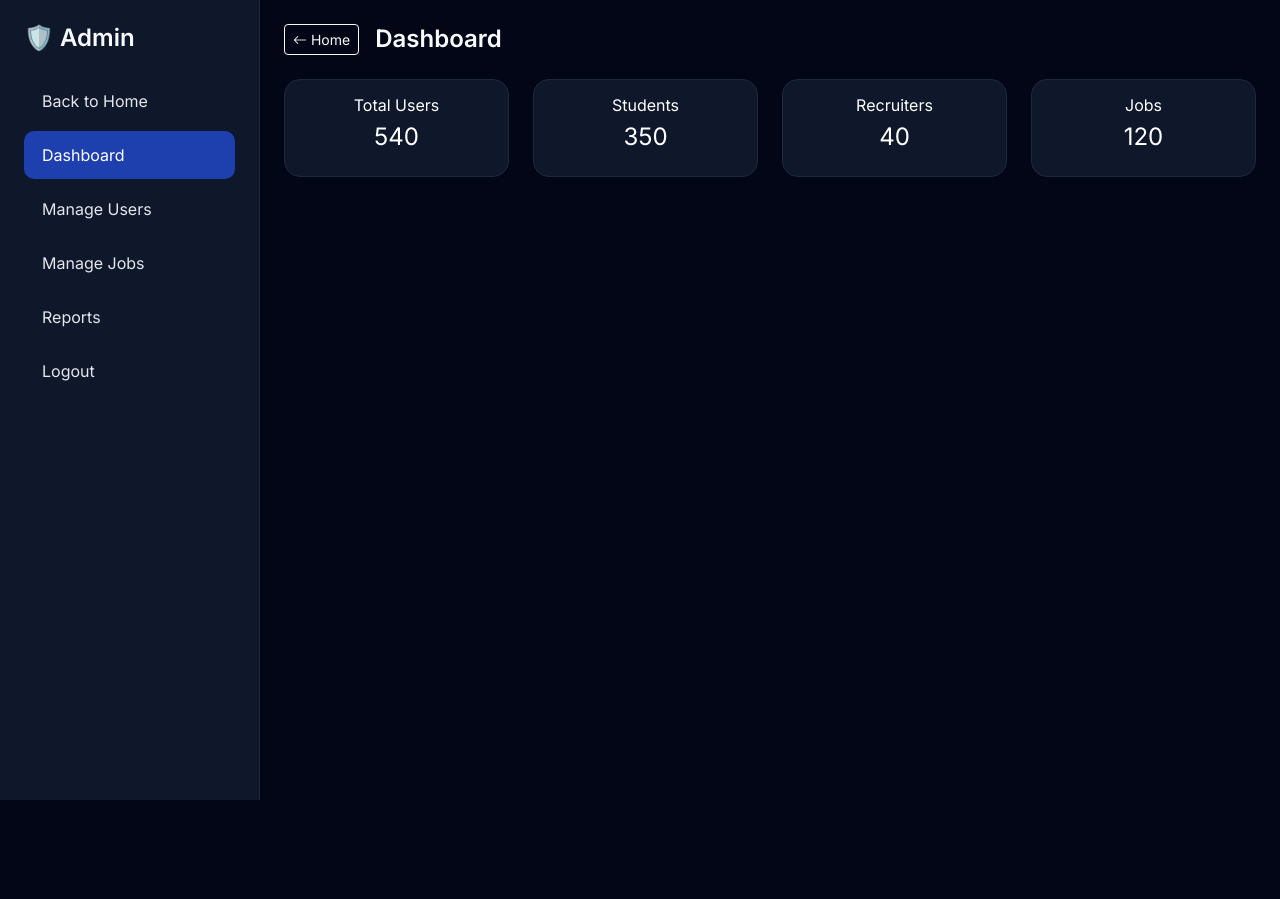
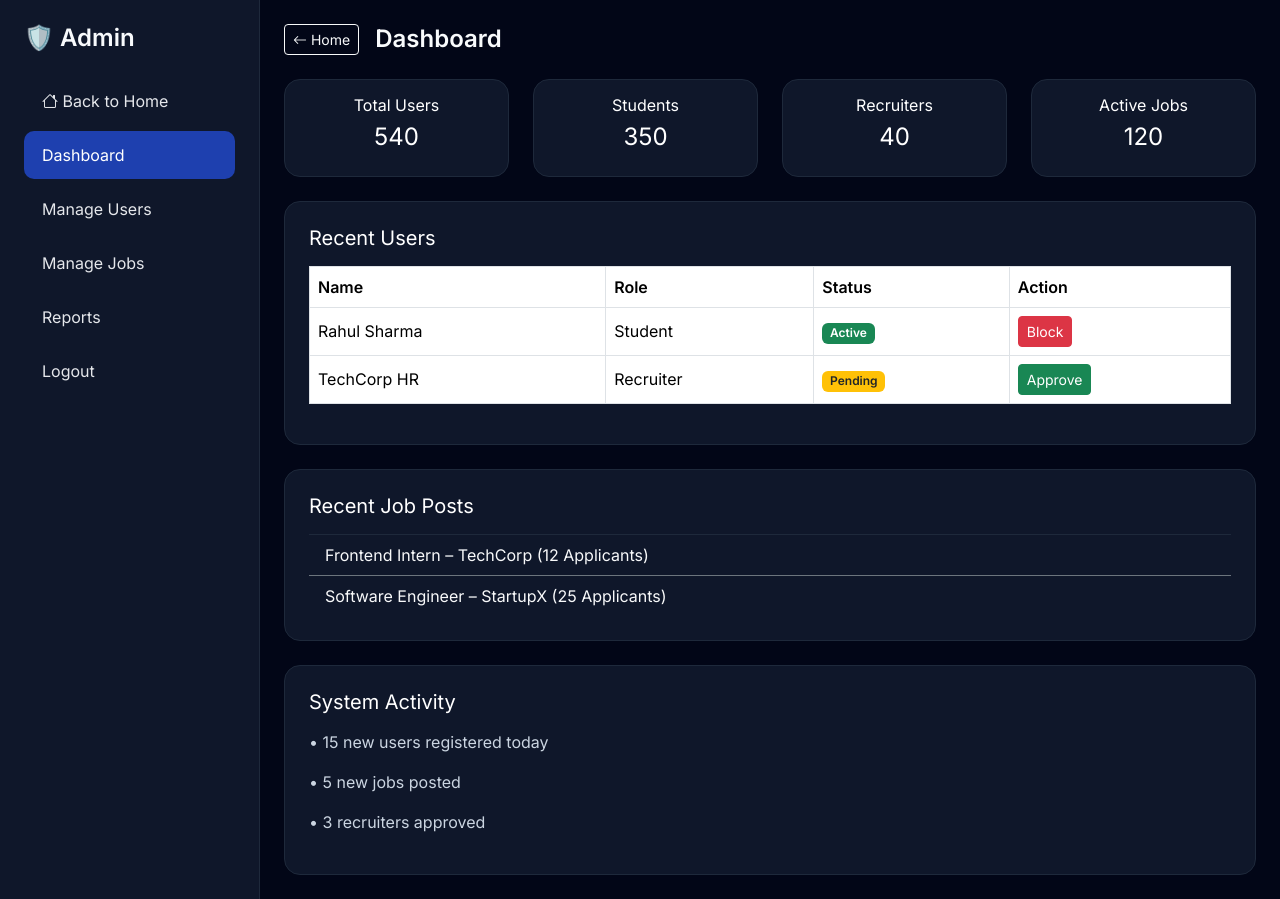
Before and after one commit to AadilDiwan107/diya-s_project, a plain HTML site: page admin.html in a window 1280 px wide. Before the commit the page ends 800 px from the top, so only its background shows below. Drawn offline with nearby package versions, Linux system fonts and the light colour scheme.

Commit message:
Enhance admin dashboard with recent activity sections
Added recent users and jobs sections to the admin dashboard.

```diff
--- a/admin.html
+++ b/admin.html
@@ -11,11 +11,17 @@
 
 <style>
 body{font-family:'Inter',sans-serif;background:#020617;color:#f8fafc;}
+
 .sidebar{width:260px;min-height:100vh;background:#0f172a;border-right:1px solid #1e293b;}
 .sidebar a{color:#e5e7eb;text-decoration:none;display:block;padding:12px 18px;border-radius:10px;margin-bottom:6px;}
 .sidebar a:hover,.sidebar a.active{background:#1e40af;color:#fff;}
+
 .card{background:#0f172a;border:1px solid #1e293b;border-radius:16px;color:#fff;}
 .text-muted{color:#cbd5e1!important;}
+
+.table{color:#fff;}
+.table thead{background:#1e293b;}
+
 @media(max-width:768px){
 .sidebar{position:fixed;left:-260px;top:0;z-index:1000;transition:.3s}
 .sidebar.show{left:0}
@@ -26,9 +32,10 @@ body{font-family:'Inter',sans-serif;background:#020617;color:#f8fafc;}
 <body>
 <div class="d-flex">
 
+<!-- SIDEBAR -->
 <div class="sidebar p-4" id="sidebar">
   <h4 class="fw-bold mb-4">🛡️ Admin</h4>
-  <a href="index.html">Back to Home</a>
+  <a href="index.html"><i class="bi bi-house"></i> Back to Home</a>
   <a class="active" href="#">Dashboard</a>
   <a href="#">Manage Users</a>
   <a href="#">Manage Jobs</a>
@@ -36,8 +43,10 @@ body{font-family:'Inter',sans-serif;background:#020617;color:#f8fafc;}
   <a href="login.html">Logout</a>
 </div>
 
+<!-- MAIN -->
 <div class="flex-grow-1 p-4">
 
+<!-- TOP BAR -->
 <div class="d-flex align-items-center gap-3 mb-4">
   <button class="btn btn-outline-info d-md-none" onclick="toggleSidebar()">
     <i class="bi bi-list"></i>
@@ -48,11 +57,87 @@ body{font-family:'Inter',sans-serif;background:#020617;color:#f8fafc;}
   <h4 class="fw-bold mb-0">Dashboard</h4>
 </div>
 
-<div class="row g-4">
-  <div class="col-md-3 col-6"><div class="card p-3 text-center"><h6>Total Users</h6><h4>540</h4></div></div>
-  <div class="col-md-3 col-6"><div class="card p-3 text-center"><h6>Students</h6><h4>350</h4></div></div>
-  <div class="col-md-3 col-6"><div class="card p-3 text-center"><h6>Recruiters</h6><h4>40</h4></div></div>
-  <div class="col-md-3 col-6"><div class="card p-3 text-center"><h6>Jobs</h6><h4>120</h4></div></div>
+<!-- STATS -->
+<div class="row g-4 mb-4">
+  <div class="col-md-3 col-6">
+    <div class="card p-3 text-center">
+      <h6>Total Users</h6>
+      <h4>540</h4>
+    </div>
+  </div>
+
+  <div class="col-md-3 col-6">
+    <div class="card p-3 text-center">
+      <h6>Students</h6>
+      <h4>350</h4>
+    </div>
+  </div>
+
+  <div class="col-md-3 col-6">
+    <div class="card p-3 text-center">
+      <h6>Recruiters</h6>
+      <h4>40</h4>
+    </div>
+  </div>
+
+  <div class="col-md-3 col-6">
+    <div class="card p-3 text-center">
+      <h6>Active Jobs</h6>
+      <h4>120</h4>
+    </div>
+  </div>
+</div>
+
+<!-- RECENT USERS -->
+<div class="card p-4 mb-4">
+  <h5 class="mb-3">Recent Users</h5>
+  <div class="table-responsive">
+    <table class="table table-bordered align-middle">
+      <thead>
+        <tr>
+          <th>Name</th>
+          <th>Role</th>
+          <th>Status</th>
+          <th>Action</th>
+        </tr>
+      </thead>
+      <tbody>
+        <tr>
+          <td>Rahul Sharma</td>
+          <td>Student</td>
+          <td><span class="badge bg-success">Active</span></td>
+          <td><button class="btn btn-sm btn-danger">Block</button></td>
+        </tr>
+        <tr>
+          <td>TechCorp HR</td>
+          <td>Recruiter</td>
+          <td><span class="badge bg-warning text-dark">Pending</span></td>
+          <td><button class="btn btn-sm btn-success">Approve</button></td>
+        </tr>
+      </tbody>
+    </table>
+  </div>
+</div>
+
+<!-- RECENT JOBS -->
+<div class="card p-4 mb-4">
+  <h5 class="mb-3">Recent Job Posts</h5>
+  <ul class="list-group list-group-flush">
+    <li class="list-group-item bg-transparent text-light border-secondary">
+      Frontend Intern – TechCorp (12 Applicants)
+    </li>
+    <li class="list-group-item bg-transparent text-light border-secondary">
+      Software Engineer – StartupX (25 Applicants)
+    </li>
+  </ul>
+</div>
+
+<!-- SYSTEM ACTIVITY -->
+<div class="card p-4">
+  <h5 class="mb-3">System Activity</h5>
+  <p class="text-muted">• 15 new users registered today</p>
+  <p class="text-muted">• 5 new jobs posted</p>
+  <p class="text-muted">• 3 recruiters approved</p>
 </div>
 
 </div>
@@ -63,5 +148,6 @@ function toggleSidebar(){
   document.getElementById("sidebar").classList.toggle("show");
 }
 </script>
+
 </body>
 </html>
```
